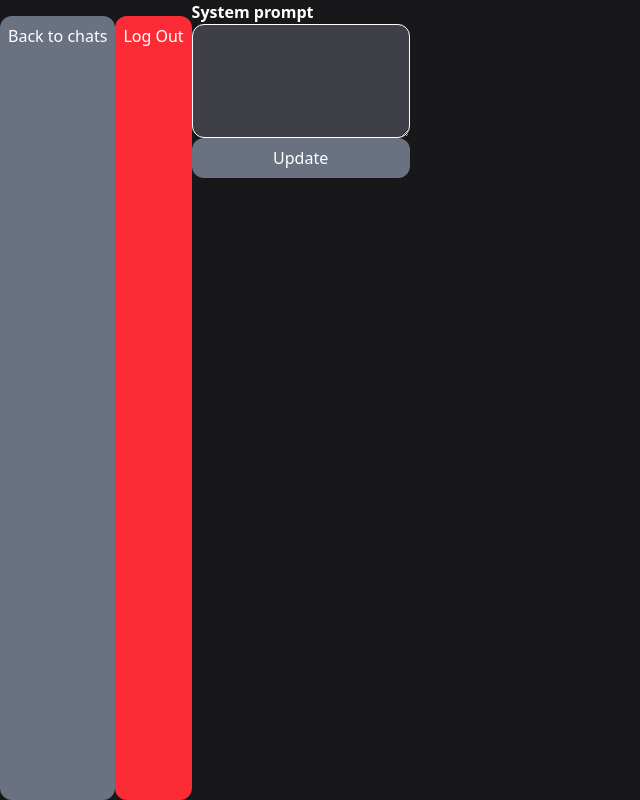
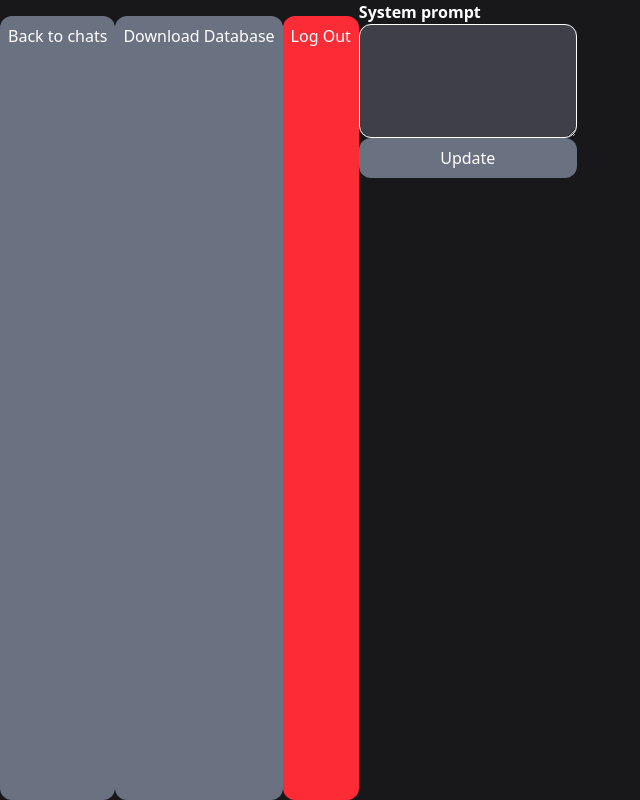
Before and after one commit to andreasrtv/llm-logger, a Flask app: page /admin in a window 1280 px wide. Shown: the whole page, without its empty margins (0-640 px from the left). Run offline with Flask 3, Linux system fonts and the light colour scheme; the visitor is signed in with stand-in values (Sample User, id 1); data comes from the database, SQL or seed files in the repository.

Commit message:
Added DB download/backup

```diff
--- a/app/routes.py
+++ b/app/routes.py
@@ -1,5 +1,5 @@
 from app import app, db_utils, login_manager
-from flask import flash, redirect, render_template, request, url_for
+from flask import flash, redirect, render_template, request, send_file, url_for
 from flask_login import current_user, login_required, login_user, logout_user
 from werkzeug.security import check_password_hash
 
@@ -100,6 +100,13 @@ def admin():
     return render_template("admin.html", user=current_user)
 
 
+@app.route("/admin/download")
+@login_required
+def download_db():
+    path = app.config["SQLALCHEMY_DATABASE_URI"].split("://")[-1]
+    return send_file(path_or_file=path)
+
+
 @app.route("/register", methods=["GET", "POST"])
 def register():
     if request.method == "POST":
--- a/app/templates/admin.html
+++ b/app/templates/admin.html
@@ -15,6 +15,9 @@
     <a href="{{ url_for('home') }}" class="bg-gray-500 text-white p-2 rounded-xl text-center mt-4 block">
         Back to chats
     </a>
+    <a href="{{ url_for('download_db') }}" class="bg-gray-500 text-white p-2 rounded-xl text-center mt-4 block">
+        Download Database
+    </a>
     <a href="{{ url_for('logout') }}" class="bg-red-500 text-white p-2 rounded-xl text-center mt-4 block">
         Log Out
     </a>
```
Also changed, not shown: README.md.
